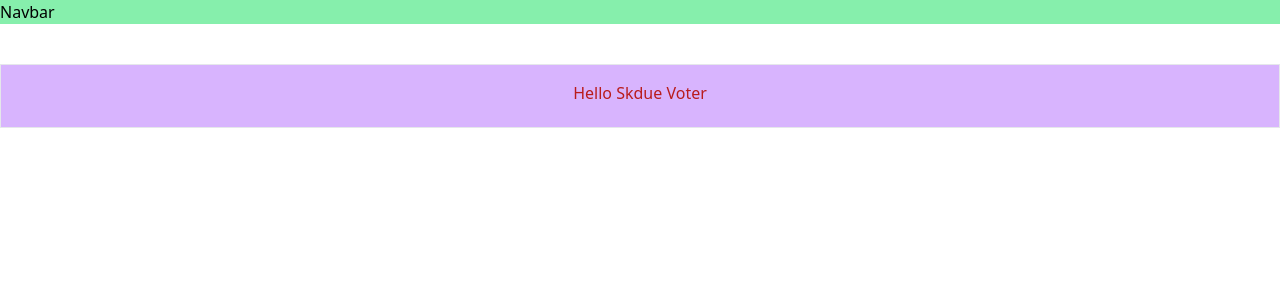
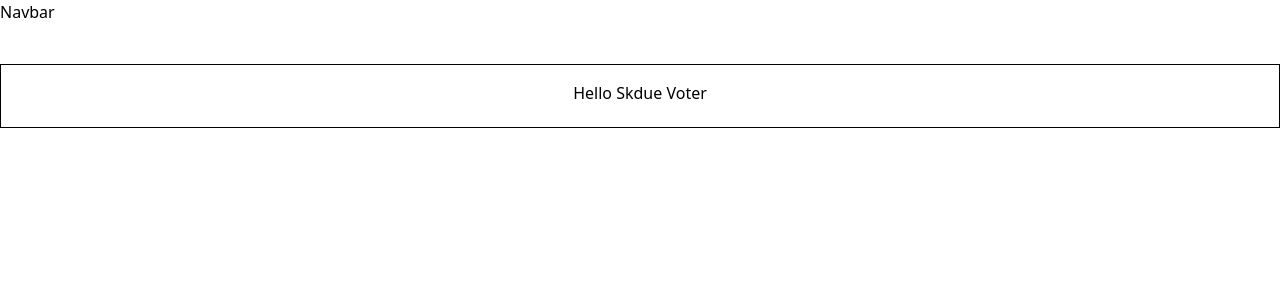
Before and after one commit to skdue-voter/skdue-voter, a Next.js app: page / in a window 1280 px wide. Shown: the top 300 px of the page. Built offline with nearby package versions, Linux system fonts and the light colour scheme.

Commit message:
add color palette

```diff
--- a/tailwind.config.js
+++ b/tailwind.config.js
@@ -5,7 +5,25 @@ module.exports = {
     "./components/**/*.{js,ts,jsx,tsx}",
   ],
   theme: {
-    extend: {},
+    colors: {
+      'green': '#21723E',
+      'yellow': '#E8BB1F',
+      'yellow-lemon': '#FFDE2C',
+      'red': '#CD001A',
+      'gray': '#D9D9D9',
+      'gray-dark': '#CCCCCC',
+      'page-light': '#F5F5F5',
+      'party-red': '#E83434',
+      'party-blue': '#2A5DAA',
+      'party-blue-dark': '#130C8C',
+      'party-orange': '#EE7421',
+    },
+    extend: {
+      borderRadius: {
+        '10': '10px',
+        '15': '15px',
+      },
+    },
   },
   plugins: [],
 };
```
